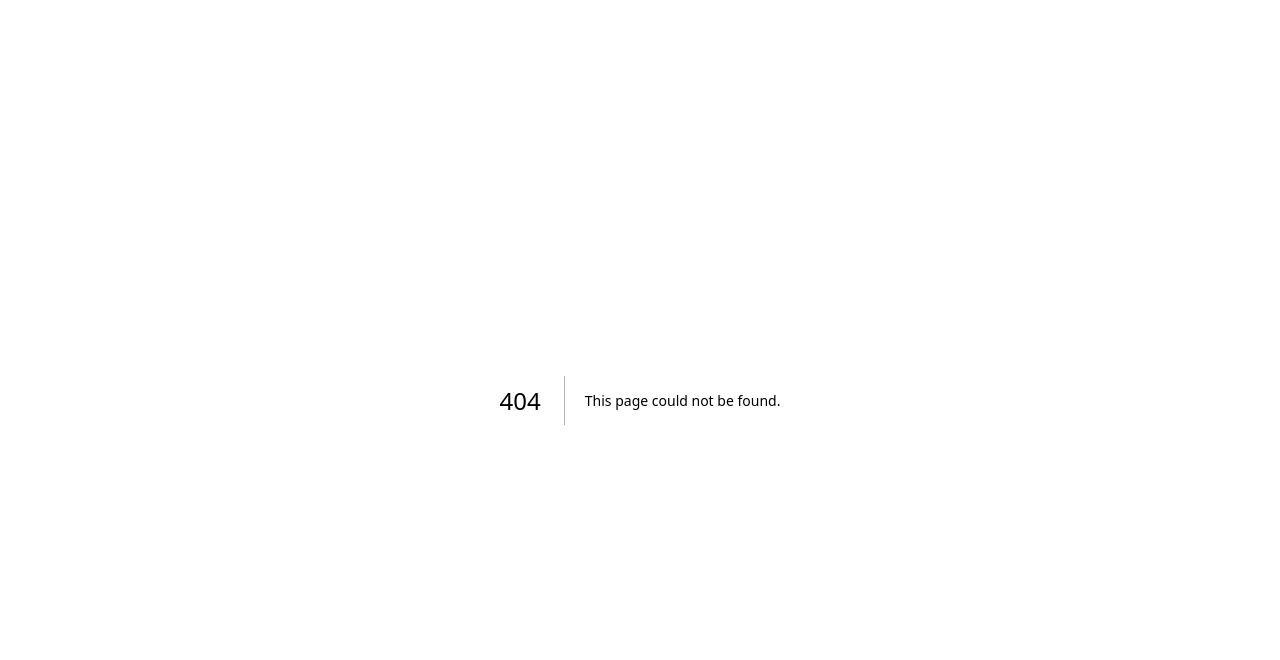
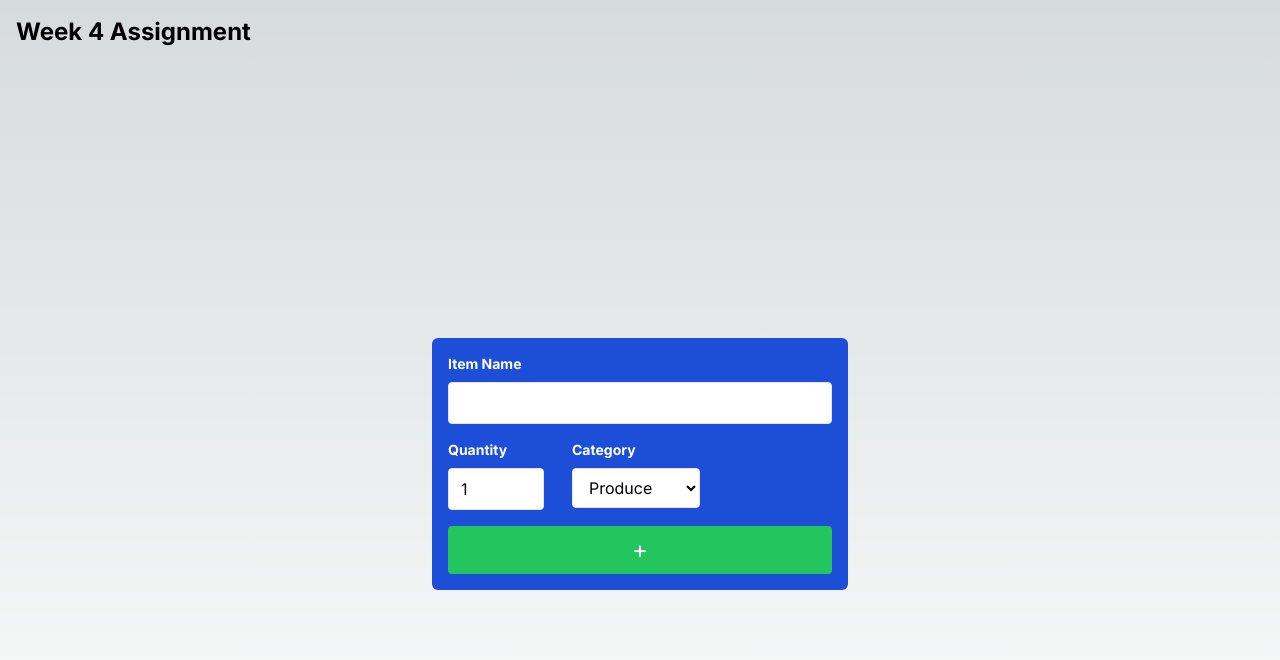
Before and after one commit to happyapplesauce/cprg306-assignments-, a Next.js app: page /week-4 in a window 1280 px wide. Before the commit this address had no page. Shown: the top 660 px of the page. Built offline with nearby package versions, Linux system fonts and the light colour scheme.

Commit message:
Initial commit

```diff
--- a/app/page.js
+++ b/app/page.js
@@ -13,6 +13,9 @@ const HomePage = () => {
         <li>
           <a href= "/week-3" style={{ fontSize: '1.5rem', color: 'green'}}>Week 3 Assignment</a>
         </li>
+        <li>
+          <a href= "/week-4" style={{ fontSize: '1.5rem', color: 'green'}}>Week 4 Assignment</a>
+        </li>
       </ul>
     </div>
   );
--- a/app/week-3/item-list.js
+++ b/app/week-3/item-list.js
@@ -1,4 +1,4 @@
-'use client';
+
 import React from 'react';
 import Item from './item';
 
--- a/app/week-3/item.js
+++ b/app/week-3/item.js
@@ -1,9 +1,9 @@
-'use client';
+
 import React from 'react';
 
 const Item = ({name, quantity, category}) => {
     return(
-        <li>
+        <li style={{ marginbottom: '10px'}}>
             <div style={{ fontWeight: 'bold',fontSize: '25px'}}>{name}</div>
             <div> Buy {quantity} in {category}</div>
 
--- a/app/week-3/page.js
+++ b/app/week-3/page.js
@@ -1,4 +1,4 @@
-'use client';
+
 import React from 'react';
 import ItemList from './item-list';
 
@@ -6,7 +6,7 @@ const Page = () =>
     {
         return(
             <div style={{ padding: '10px'}}>
-            <h1 style={{ fontSize: '3em', fontWeight: 'bold', marginBottom:'20px'}}>Shopping List</h1>
+            <h1 style={{ fontSize: '2em', fontWeight: 'bold', marginBottom:'20px'}}>Shopping List</h1>
             <ItemList />
             </div>
         );
--- /dev/null
+++ b/app/week-4/new-item.js
@@ -0,0 +1,73 @@
+'use client';
+
+import { useState } from 'react';
+
+export default function NewItem(){
+    const [name, setName] = useState('');
+    const [quantity, setQuantity] = useState(1);
+    const [category, setCategory] = useState('produce');
+
+    const handleSubmit = (event) => {
+        event.preventDefault();
+        const item = {name, quantity, category};
+        console.log(item);
+        alert('Name: ${name}, Quantity: ${quantity}, Category: ${category}');
+        setName('');
+        setQuantity(1);
+        setCategory('produce');
+    };
+
+    return (
+        <div className="flex justify-center items-center min-h-screen">
+        <form onSubmit={handleSubmit} className="p-4 bg-blue-700 rounded-md w-1/3">
+            <div className="mb-4">
+                <label className="block text-sm font-bold mb-2 text-white">Item Name</label>
+                <input
+                type="text"
+                value={name}
+                onChange={(e) => setName(e.target.value)}
+                required
+                className="w-full px-3 py-2 border rounded bg-white text-black"/>
+            </div>
+
+            <div className="flex mb-4 space-x-4">
+                <div className="w-1/4 mr-3">
+                <label className="block text-sm font-bold mb-2 text-white">Quantity</label>
+                <input
+                type="number"
+                value={quantity}
+                onChange={(e) => setQuantity(Number(e.target.value))}
+                min="1"
+                max="99"
+                required
+                className="w-full px-3 py-2 border rounded bg-white text-black"/>
+            </div>
+
+            <div className="w-1/3 ml-2">
+                <label className="block text-sm font-bold mb-2 text-white">Category</label>
+                <select
+                value={category}
+                onChange={(e) => setCategory(e.target.value)}
+                required
+                className="w-full px-3 py-2 border rounded bg-white text-black" >
+                    <option value="produce">Produce</option>
+                    <option value="dairy">Dairy</option>
+                    <option value="bakery">Bakery</option>
+                    <option value="meat">Meat</option>
+                    <option value="frozen">Frozen</option>
+                    <option value="canned">Canned Goods</option>
+                    <option value="dry">Dry Goods</option>
+                    <option value="beverages">Beverages</option>
+                    <option value="snacks">Snacks</option>
+                    <option value="household">Household</option>
+                    <option value="other">Other</option>
+                    </select>
+            </div>
+            </div>
+        <button type= "submit" className="w-full bg-green-500 text-white py-2 px-4 rounded hover:bg-blue-700 text-2xl">
+            +
+        </button>
+        </form>
+        </div>
+    );
+}
--- /dev/null
+++ b/app/week-4/page.js
@@ -0,0 +1,10 @@
+import NewItem from './new-item';
+
+export default function Week4() {
+    return(
+    <div className= "container mx-auto p-4">
+        <h1 className = "text-2xl font-bold mb-4">Week 4 Assignment</h1>
+        <NewItem/>
+    </div>
+    );
+}
```
